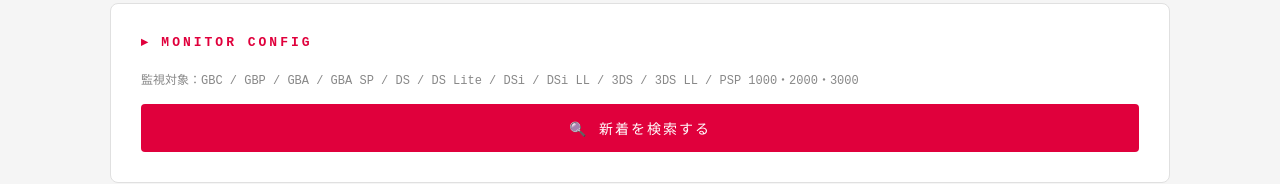
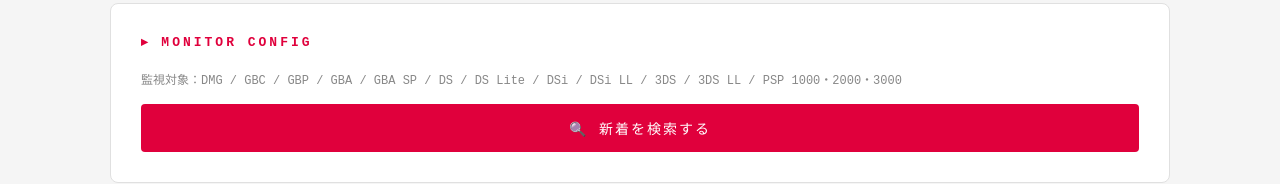
Before and after one commit to kentsuruta-cmyk/yahooauction-watcher, a website: page index.html in a window 1280 px wide. Shown: the part 123-307 px from the top of the page. Drawn offline with Linux system fonts and the light colour scheme.

Commit message:
Update index.html

```diff
--- a/index.html
+++ b/index.html
@@ -57,7 +57,7 @@ td a:hover { text-decoration: underline; }
 <div class="card">
 <h2>▸ MONITOR CONFIG</h2>
 <p style="color:#888; font-size:12px; margin-bottom:16px;">
-監視対象：GBC / GBP / GBA / GBA SP / DS / DS Lite / DSi / DSi LL / 3DS / 3DS LL / PSP 1000・2000・3000
+監視対象：DMG / GBC / GBP / GBA / GBA SP / DS / DS Lite / DSi / DSi LL / 3DS / 3DS LL / PSP 1000・2000・3000
 </p>
 <button class="search-btn" id="searchBtn" onclick="startSearch()">🔍 新着を検索する</button>
 </div>
```
